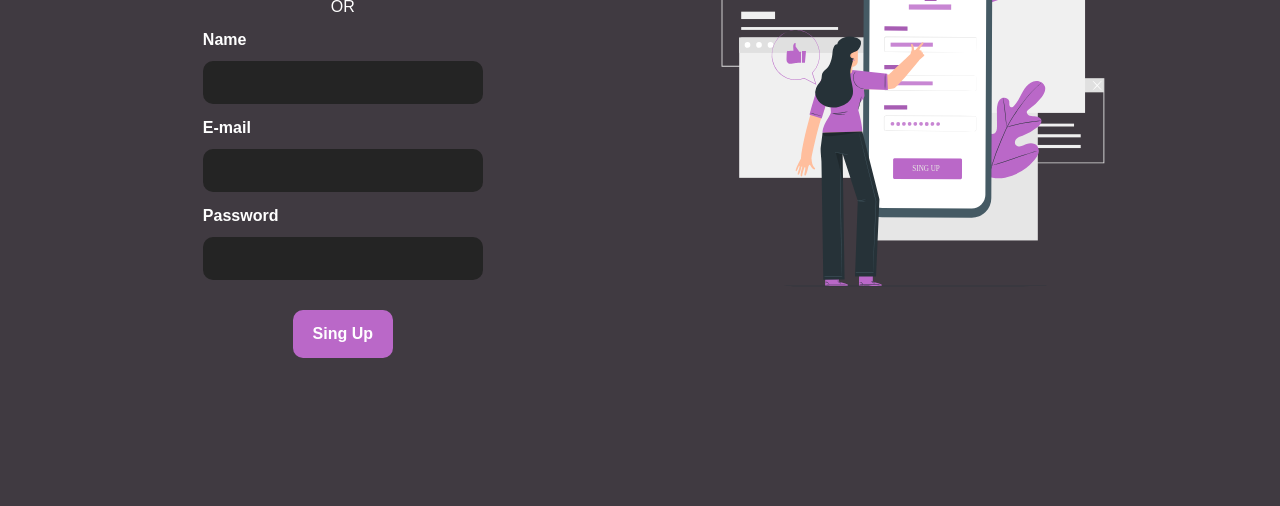
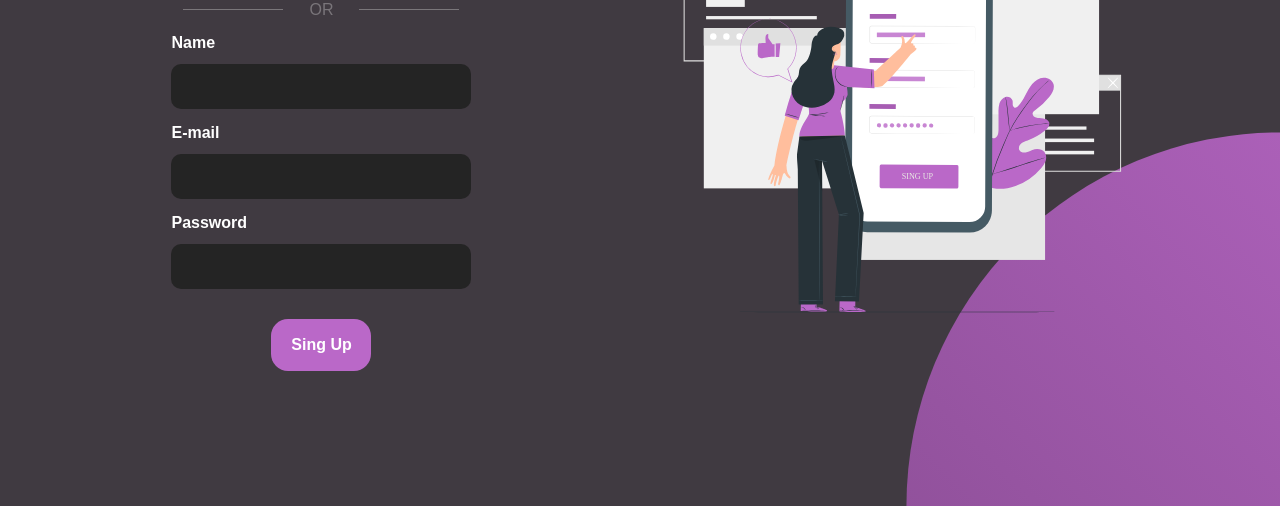
Before and after one commit to antonimatheus/pagina-de-cadastro, a plain HTML site: page index.html in a window 1280 px wide. Shown: the part 294-800 px from the top of the page. Drawn offline with Linux system fonts and the light colour scheme.

Commit message:
Projeto Finalizado

```diff
--- a/assets/css/style.css
+++ b/assets/css/style.css
@@ -18,8 +18,26 @@ body {
     color: #BA68C8;
 }
 
-.alternative {
-    color: white;
+main .alternative {
+    margin-top: 1rem;
+}
+main .alternative span {
+    color: rgba(255, 255, 255, 0.3);
+    font-size: 1em;
+    position: relative;
+}
+main .alternative span::before,
+main .alternative span::after {
+    position: absolute;
+    content: '';
+    height: 1px;
+    width: 100px;
+    right: 50px;
+    bottom: 50%;
+    background-color: rgba(255, 255, 255, 0.3);
+}
+main .alternative span::after {
+    left: 50px;
 }
 
 main {
@@ -50,12 +68,12 @@ label:hover {
 input {
     display: flex;
     flex-direction: column;
-    width: 280px;
-    padding: 14px;
+    width: 300px;
+    padding: 15px;
     border-radius: 10px;
+    font-weight: 1.3em;
     border: none;
     outline: none;
-    font-weight: 1.3em;
     color: white;
     background-color: rgb(36, 36, 36);
 }
@@ -72,8 +90,9 @@ input {
 
 #sing-up {
     width: 100px;
-    padding: 15px;
+    padding: 17px;
     font-size: 16px;
+    border-radius: 17px;
     text-align: center;
     margin: 0 auto;
     margin-top: 30px;
@@ -98,5 +117,22 @@ input {
 }
 
 #photo img {
-    width: 35vw;
+    width: 40vw;
 }
+
+#circle {
+    position: absolute;
+    width: 100%;
+    height: 100%;
+    top: 0;
+    left: 0;
+    background: linear-gradient(45deg, #72407a, #BA68C8);
+    clip-path: circle(35% at right 100%);
+    z-index: -1;
+}
+
+@media screen and (max-width: 768px) {
+    #midia {
+        display: none;
+    }
+}
--- a/index.html
+++ b/index.html
@@ -53,7 +53,7 @@
             <div id="photo">
                 <img src="assets/media/mobile-login-animate.svg" alt="login-animate">
             </div>
-            <div id="back-ball">
+            <div id="circle">
 
             </div>
         </div>
```
Also changed, not shown: assets/media/metaverso-animate.svg (added).
